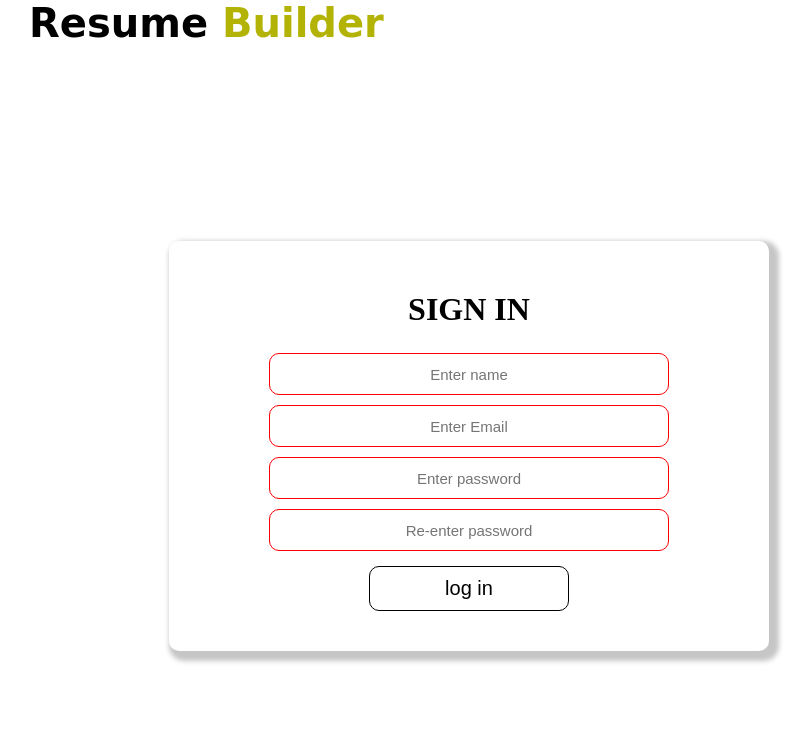
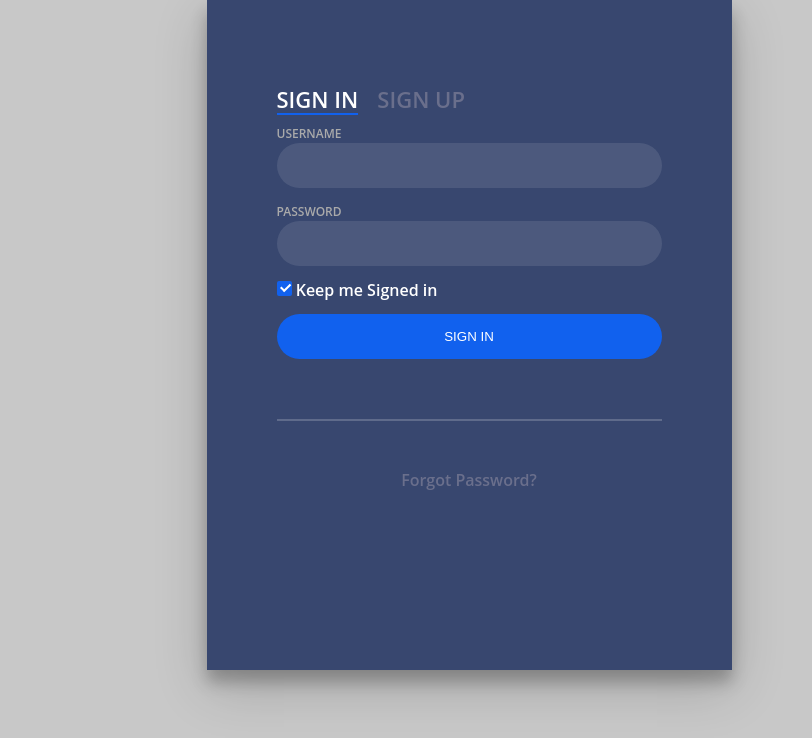
Before and after one commit to omprakash-singh/resume-builder, a plain HTML site: page sign-in.html in a window 1280 px wide. Shown: the whole page, without its empty margins (171-983 px from the left). Drawn offline with Linux system fonts and the light colour scheme; a web font is replaced by a local one.

Commit message:
sign-in & sign-up

```diff
--- /dev/null
+++ b/sign-in.css
@@ -0,0 +1,149 @@
+body{
+	margin:0;
+	color:#6a6f8c;
+	background:#c8c8c8;
+	font:600 16px/18px 'Open Sans',sans-serif;
+}
+*,:after,:before{box-sizing:border-box}
+.clearfix:after,.clearfix:before{content:'';display:table}
+.clearfix:after{clear:both;display:block}
+a{color:inherit;text-decoration:none}
+
+
+.login-wrap{
+	width:100%;
+	margin:auto;
+	max-width:525px;
+	min-height:670px;
+	position:relative;
+	box-shadow:0 12px 15px 0 rgba(0,0,0,.24),0 17px 50px 0 rgba(0,0,0,.19);
+}
+.login-html{
+	width:100%;
+	height:100%;
+	position:absolute;
+	padding:90px 70px 50px 70px;
+	background:rgba(40,57,101,.9);
+}
+.login-html .sign-in-htm,
+.login-html .sign-up-htm{
+	top:0;
+	left:0;
+	right:0;
+	bottom:0;
+	position:absolute;
+	transform:rotateY(180deg);
+	backface-visibility:hidden;
+	transition:all .4s linear;
+}
+.login-html .sign-in,
+.login-html .sign-up,
+.login-form .group .check{
+	display:none;
+}
+.login-html .tab,
+.login-form .group .label,
+.login-form .group .button{
+	text-transform:uppercase;
+}
+.login-html .tab{
+	font-size:22px;
+	margin-right:15px;
+	padding-bottom:5px;
+	margin:0 15px 10px 0;
+	display:inline-block;
+	border-bottom:2px solid transparent;
+}
+.login-html .sign-in:checked + .tab,
+.login-html .sign-up:checked + .tab{
+	color:#fff;
+	border-color:#1161ee;
+}
+.login-form{
+	min-height:345px;
+	position:relative;
+	perspective:1000px;
+	transform-style:preserve-3d;
+}
+.login-form .group{
+	margin-bottom:15px;
+}
+.login-form .group .label,
+.login-form .group .input,
+.login-form .group .button{
+	width:100%;
+	color:#fff;
+	display:block;
+}
+.login-form .group .input,
+.login-form .group .button{
+	border:none;
+	padding:15px 20px;
+	border-radius:25px;
+	background:rgba(255,255,255,.1);
+}
+.login-form .group input[data-type="password"]{
+	-webkit-text-security:circle;
+}
+.login-form .group .label{
+	color:#aaa;
+	font-size:12px;
+}
+.login-form .group .button{
+	background:#1161ee;
+}
+.login-form .group label .icon{
+	width:15px;
+	height:15px;
+	border-radius:2px;
+	position:relative;
+	display:inline-block;
+	background:rgba(255,255,255,.1);
+}
+.login-form .group label .icon:before,
+.login-form .group label .icon:after{
+	content:'';
+	width:10px;
+	height:2px;
+	background:#fff;
+	position:absolute;
+	transition:all .2s ease-in-out 0s;
+}
+.login-form .group label .icon:before{
+	left:3px;
+	width:5px;
+	bottom:6px;
+	transform:scale(0) rotate(0);
+}
+.login-form .group label .icon:after{
+	top:6px;
+	right:0;
+	transform:scale(0) rotate(0);
+}
+.login-form .group .check:checked + label{
+	color:#fff;
+}
+.login-form .group .check:checked + label .icon{
+	background:#1161ee;
+}
+.login-form .group .check:checked + label .icon:before{
+	transform:scale(1) rotate(45deg);
+}
+.login-form .group .check:checked + label .icon:after{
+	transform:scale(1) rotate(-45deg);
+}
+.login-html .sign-in:checked + .tab + .sign-up + .tab + .login-form .sign-in-htm{
+	transform:rotate(0);
+}
+.login-html .sign-up:checked + .tab + .login-form .sign-up-htm{
+	transform:rotate(0);
+}
+
+.hr{
+	height:2px;
+	margin:60px 0 50px 0;
+	background:rgba(255,255,255,.2);
+}
+.foot-lnk{
+	text-align:center;
+}
--- a/sign-in.html
+++ b/sign-in.html
@@ -5,37 +5,71 @@
      <meta charset="UTF-8">
      <meta http-equiv="X-UA-Compatible" content="IE=edge">
      <meta name="viewport" content="width=device-width, initial-scale=1.0">
-     <link rel="stylesheet" href="style.css">
-     <title>|| SIGN IN ||</title>
+     <title>|| SIGN-IN & SIGN-UP ||</title>
+     <link rel="stylesheet" href="sign-in.css">
 </head>
 
 <body>
-
-
-     <header>
-          <h1 class="icon">Resume<span> Builder</span></h1>
-     </header>
-
-     <div class="sign-container">
-          <div class="sign-contain">
-               <h1>sign in</h1>
-               <div>
-                    <input class="sign-input" type="text" name="" id="" placeholder="Enter name">
-               </div>
-               <div>
-                    <input class="sign-input" type="email" name="" id="" placeholder="Enter Email">
-               </div>
-               <div>
-                    <input class="sign-input" type="password" name="" id="" placeholder="Enter password">
-               </div>
-               <div>
-                    <input class="sign-input" type="password" name="" id="" placeholder="Re-enter password">
-               </div>
-               <div>
-                    <button class="btn-sign" type="submit">log in</button>
+     <div class="container">
+          <div class="login-wrap">
+               <div class="login-html">
+                    <input id="tab-1" type="radio" name="tab" class="sign-in" checked><label for="tab-1"
+                         class="tab">Sign
+                         In</label>
+                    <input id="tab-2" type="radio" name="tab" class="sign-up"><label for="tab-2" class="tab">Sign
+                         Up</label>
+                    <div class="login-form">
+                         <div class="sign-in-htm">
+                              <div class="group">
+                                   <label for="user" class="label">Username</label>
+                                   <input id="user" type="text" class="input">
+                              </div>
+                              <div class="group">
+                                   <label for="pass" class="label">Password</label>
+                                   <input id="pass" type="password" class="input" data-type="password">
+                              </div>
+                              <div class="group">
+                                   <input id="check" type="checkbox" class="check" checked>
+                                   <label for="check"><span class="icon"></span> Keep me Signed in</label>
+                              </div>
+                              <div class="group">
+                                   <input type="submit" class="button" value="Sign In">
+                              </div>
+                              <div class="hr"></div>
+                              <div class="foot-lnk">
+                                   <a href="#forgot">Forgot Password?</a>
+                              </div>
+                         </div>
+                         <div class="sign-up-htm">
+                              <div class="group">
+                                   <label for="user" class="label">Username</label>
+                                   <input id="user" type="text" class="input">
+                              </div>
+                              <div class="group">
+                                   <label for="pass" class="label">Password</label>
+                                   <input id="pass" type="password" class="input" data-type="password">
+                              </div>
+                              <div class="group">
+                                   <label for="pass" class="label">Repeat Password</label>
+                                   <input id="pass" type="password" class="input" data-type="password">
+                              </div>
+                              <div class="group">
+                                   <label for="pass" class="label">Email Address</label>
+                                   <input id="pass" type="text" class="input">
+                              </div>
+                              <div class="group">
+                                   <input type="submit" class="button" value="Sign Up">
+                              </div>
+                              <div class="hr"></div>
+                              <div class="foot-lnk">
+                                   <label for="tab-1">Already Member?</a>
+                              </div>
+                         </div>
+                    </div>
                </div>
           </div>
      </div>
+
 </body>
 
 </html>
--- a/style.css
+++ b/style.css
@@ -237,53 +237,6 @@ footer {
 }
 
 
-/* Sign in page */
-.sign-container {
-     width: 100%;
-     height: 100vh;
-     display: grid;
-     place-items: center;
-     justify-content: center;
-     text-align: center;
-}
-.sign-contain {
-     width: 600px;
-     border-radius: 10px;
-     padding: 30px;
-     box-shadow: 5px 5px 5px 5px rgb(198, 198, 198);
-}
-.sign-contain h1 {
-     text-transform: uppercase;
-     margin: 20px;
-}
-.sign-input {
-     width: 400px;
-     height: 5px;
-     font-size: 15px;
-     outline: none;
-     padding: 20px;
-     border-radius: 10px;
-     text-align: center;
-     margin: 5px;
-     transition: 1s;
-     border: 1px solid red;
-}
-.sign-input:focus {
-     width: 450px;
-     border: 2px solid green;
-}
-.btn-sign {
-     width: 200px;
-     margin: 10px;
-     padding: 10px 30px;
-     background: none;
-     border: 1px solid #000;
-     border-radius: 10px;
-     cursor: pointer;
-     font-size: 20px;
-}
-
-
 /*--------------MEDIA--------------*/
 
 @media screen and (max-width: 1300px) {
@@ -393,42 +346,6 @@ footer {
           top: 50000px;
 
      }
-     .sign-contain {
-          width: 380px;
-          border-radius: 10px;
-          box-shadow: none;
-     }
-     .sign-contain h1 {
-          text-transform: uppercase;
-          margin: 20px;
-     }
-     .sign-input {
-          width: 100%;
-          height: 5px;
-          font-size: 15px;
-          outline: none;
-          padding: 20px;
-          border-radius: 10px;
-          text-align: center;
-          margin: 5px;
-          transition: 1s;
-          border: 1px solid red;
-     }
-
-     .sign-input:focus {
-          width: 100%;
-     }
-
-     .btn-sign {
-          width: 200px;
-          margin: 10px;
-          padding: 10px 30px;
-          background: none;
-          border: 1px solid #000;
-          border-radius: 10px;
-          cursor: pointer;
-          font-size: 20px;
-     }
 }
 @media screen and (max-width: 450px) {
      .about-resume-builder {
```
